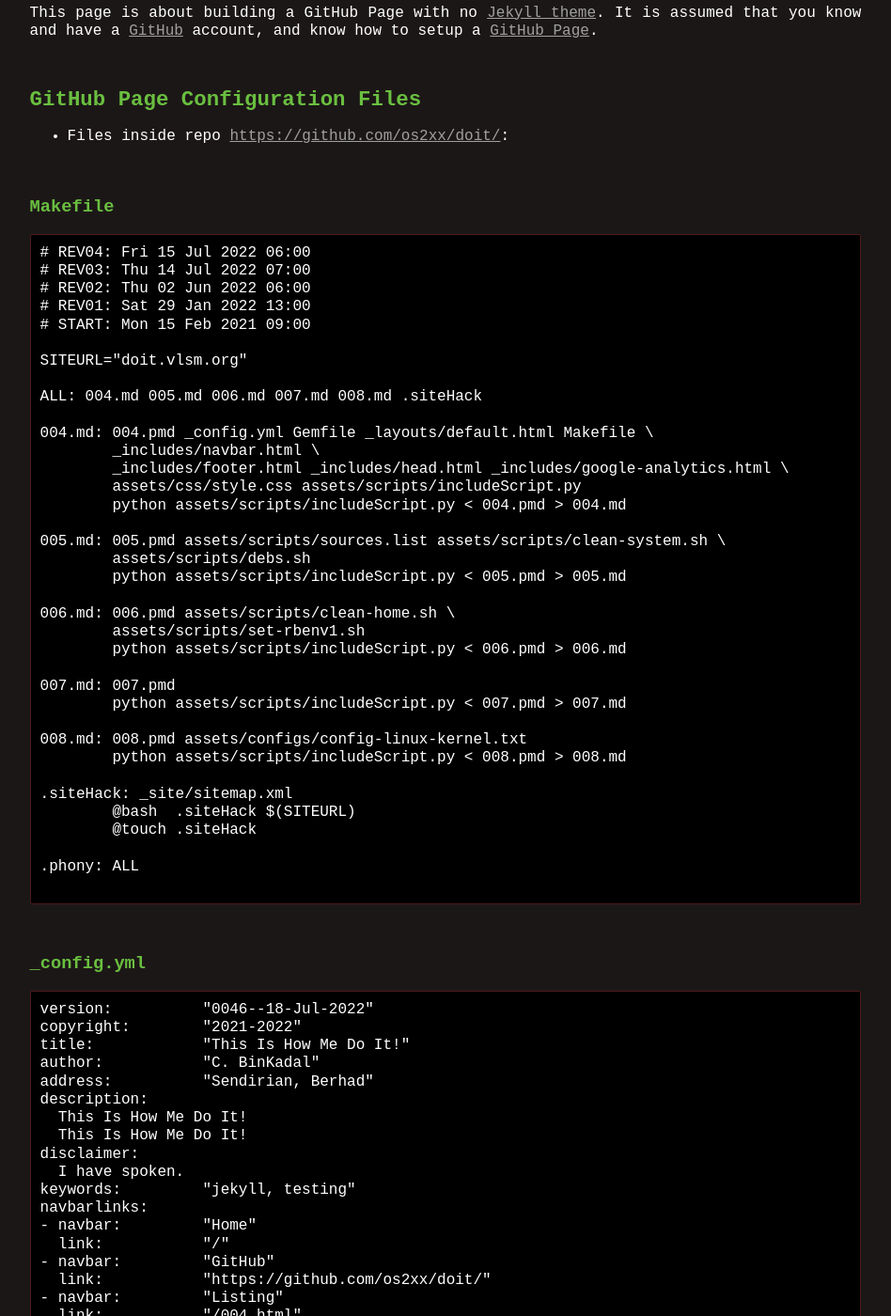
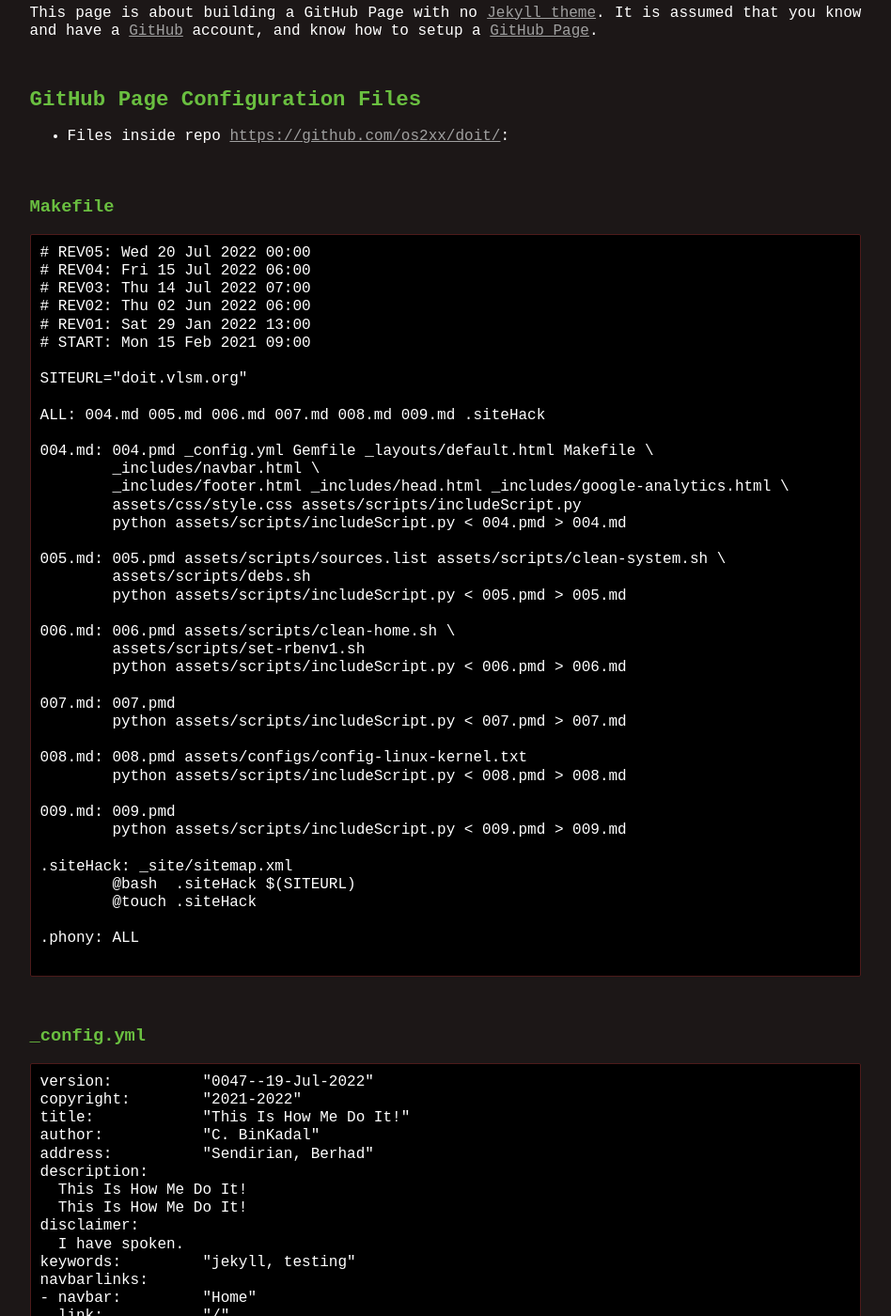
Before and after one commit to yforku/doit, a Jekyll site: the page built from 004.md, in a window 1280 px wide and 1400 px high, scrolled down 401 px. Shown: the whole window at 94% size, without its empty margins (166-1114 px from the left). Built offline with Jekyll 4.4.1, drawn with Linux system fonts in a browser that asks for light colours; some of the changed text lies outside the part shown.

Commit message:
new file:   009.pmd

````diff
--- a/004.md
+++ b/004.md
@@ -19,6 +19,7 @@
 ### Makefile
 
 ```
+# REV05: Wed 20 Jul 2022 00:00
 # REV04: Fri 15 Jul 2022 06:00
 # REV03: Thu 14 Jul 2022 07:00
 # REV02: Thu 02 Jun 2022 06:00
@@ -27,7 +28,7 @@
 
 SITEURL="doit.vlsm.org"
 
-ALL: 004.md 005.md 006.md 007.md 008.md .siteHack
+ALL: 004.md 005.md 006.md 007.md 008.md 009.md .siteHack
 
 004.md: 004.pmd _config.yml Gemfile _layouts/default.html Makefile \
         _includes/navbar.html \
@@ -49,6 +50,9 @@
 008.md: 008.pmd assets/configs/config-linux-kernel.txt
 	python assets/scripts/includeScript.py < 008.pmd > 008.md
 
+009.md: 009.pmd
+	python assets/scripts/includeScript.py < 009.pmd > 009.md
+
 .siteHack: _site/sitemap.xml
 	@bash  .siteHack $(SITEURL)
 	@touch .siteHack
@@ -61,7 +65,7 @@
 ### _config.yml
 
 ```
-version:          "0046--18-Jul-2022"
+version:          "0047--19-Jul-2022"
 copyright:        "2021-2022"
 title:            "This Is How Me Do It!"
 author:           "C. BinKadal"
--- a/_config.yml
+++ b/_config.yml
@@ -1,4 +1,4 @@
-version:          "0046--18-Jul-2022"
+version:          "0047--19-Jul-2022"
 copyright:        "2021-2022"
 title:            "This Is How Me Do It!"
 author:           "C. BinKadal"
--- a/_includes/inc006.html
+++ b/_includes/inc006.html
@@ -3,3 +3,4 @@
 * [Installing Jekyll on a VirtualBox](005.html)
 * [GitHub Page Template](https://template.vlsm.org/)
 * [How to compile Linux Kernel on Debian VirtualBox Guest](007.html)
+* [Macbook Air M1 - UTM - Install Debian](009.html)
````
Also changed, not shown: 009.md (added, +28 -0 lines), 3 other files.
